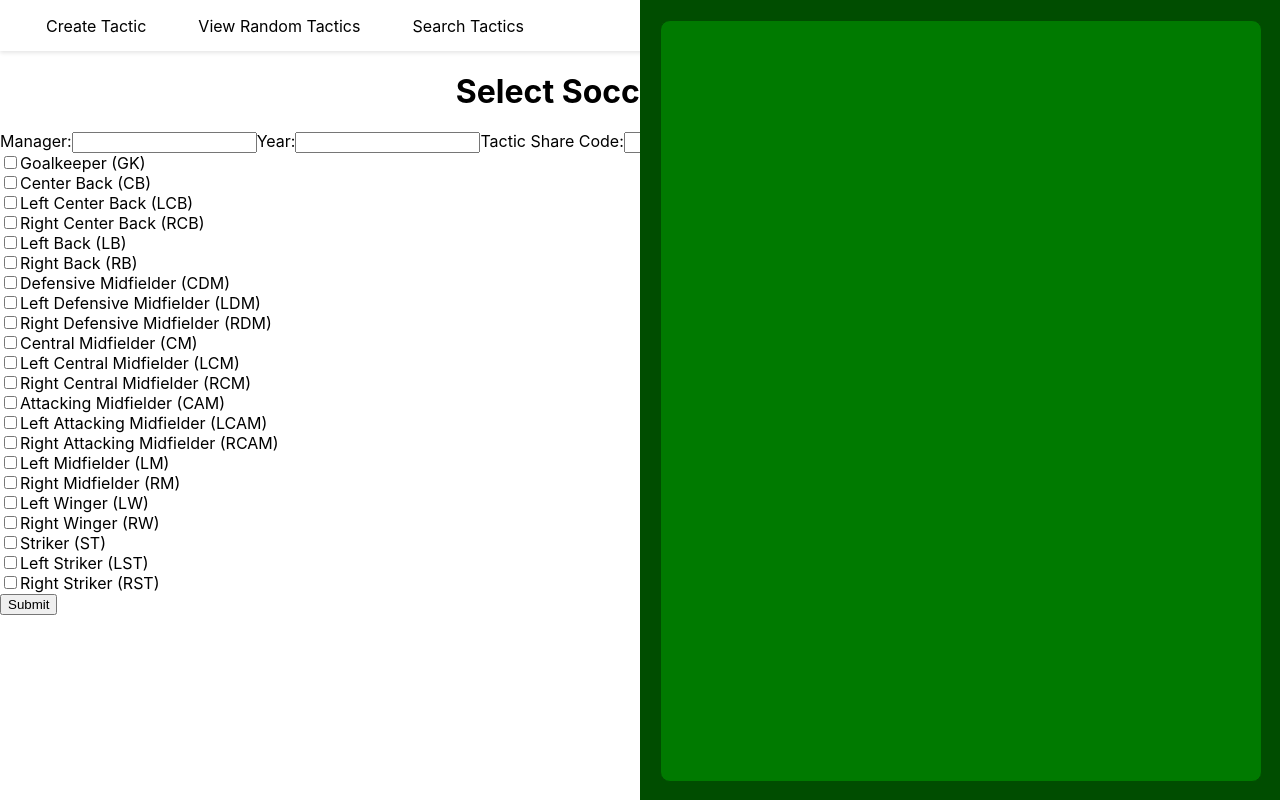
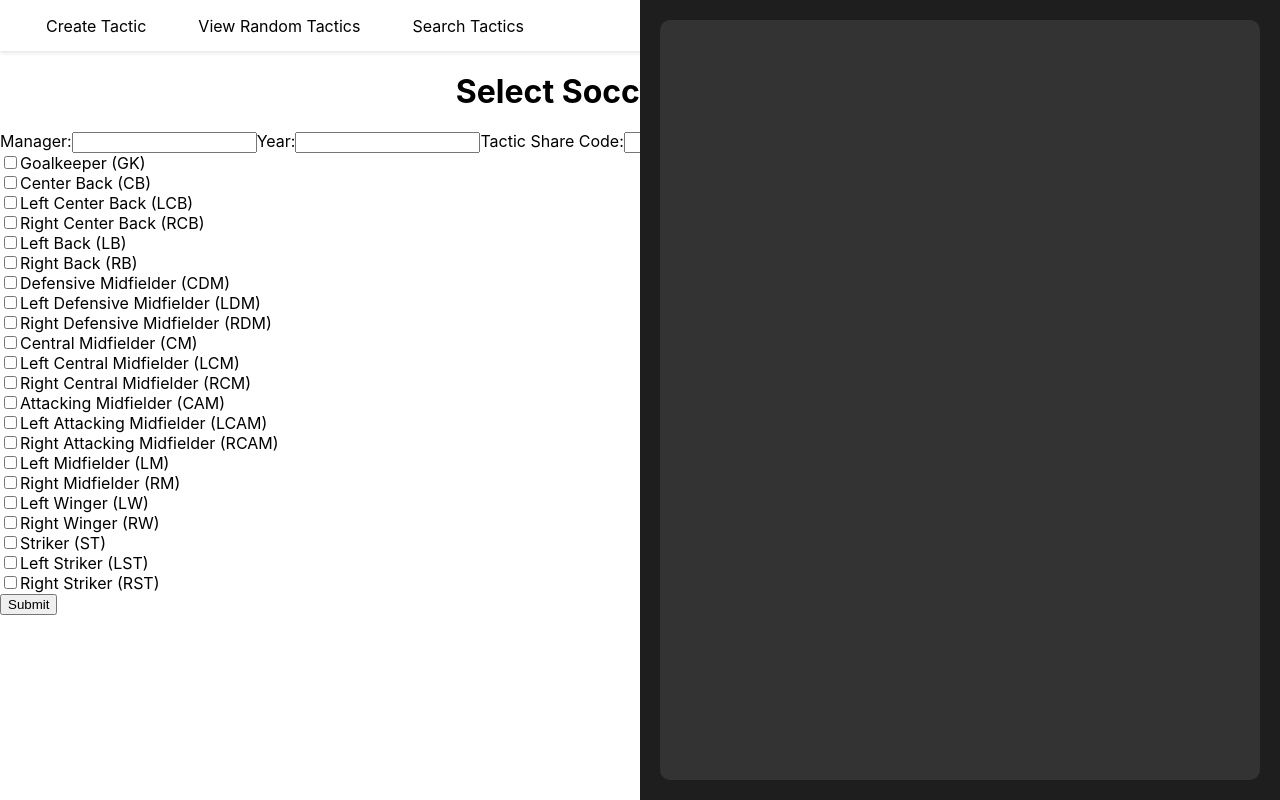
Before and after one commit to harrybell1995/fc24tacticdb, a React (Create React App) app: page / in a window 1280 px wide. Built offline with nearby package versions, Linux system fonts and the light colour scheme.

Commit message:
refresh git cache

```diff
--- a/src/SoccerPitch.css
+++ b/src/SoccerPitch.css
@@ -1,43 +1,47 @@
 /* SoccerPitch.css */
 
+/* Base styles for the soccer pitch */
 .soccer-pitch {
   position: fixed;
   right: 0;
   top: 0;
   width: 50%;
   height: 100%;
-  background-color: #004d00; /* Darker green */
+  background-color: #1e1e1e; /* Darker background color for night mode */
   padding: 20px;
   box-sizing: border-box;
   overflow: hidden;
 }
 
+/* Styles for the pitch container */
 .pitch {
   position: relative;
   width: 100%;
   height: 100%;
-  background-color: #007a00; /* Slightly lighter green */
-  border: 1px solid #004d00;
+  background-color: #333; /* Slightly lighter green */
   border-radius: 10px;
 }
 
+/* Styles for player positions */
 .position {
   position: absolute;
   width: 40px;
   height: 40px;
-  background-color: #fff;
+  background-color: #e0e0e0;
   border-radius: 50%;
   display: flex;
   align-items: center;
   justify-content: center;
-  border: 1px solid #000;
+  border: 4px solid #000;
   font-size: 14px;
   font-weight: bold;
   text-align: center;
   color: #000;
   cursor: pointer;
+  box-shadow: 0 2px 5px rgba(0, 0, 0, 0.3); /* Add shadow for better visibility */
 }
 
+/* Hover effect for position */
 .position:hover::after {
   content: attr(data-role) " - " attr(data-focus);
   position: absolute;
@@ -49,3 +53,25 @@
   white-space: nowrap;
   font-size: 12px;
 }
+
+/* Responsive styles for mobile view */
+@media (max-width: 768px) {
+  .soccer-pitch {
+    width: 100%; /* Full width on mobile */
+    height: 50%; /* Adjust height for mobile view */
+  }
+
+  .pitch {
+    height: 100%; /* Full height of the container */
+  }
+
+  .position {
+    width: 30px; /* Smaller circles on mobile */
+    height: 30px;
+    font-size: 12px; /* Smaller font size */
+  }
+
+  .position:hover::after {
+    font-size: 10px; /* Smaller tooltip font size */
+  }
+}
--- a/src/SoccerPitch.js
+++ b/src/SoccerPitch.js
@@ -3,28 +3,28 @@ import './SoccerPitch.css'; // Import CSS for styling the pitch
 
 const SoccerPitch = ({ selectedPositions }) => {
     const positionStyles = {
-        'Goalkeeper (GK)': { bottom: '10%', left: '50%', transform: 'translateX(-50%)' },
-        'Center Back (CB)': { bottom: '30%', left: '50%', transform: 'translateX(-50%)' },
-        'Left Center Back (LCB)': { bottom: '30%', left: '30%' },
-        'Right Center Back (RCB)': { bottom: '30%', right: '30%' },
-        'Left Back (LB)': { bottom: '33%', left: '15%' },
-        'Right Back (RB)': { bottom: '33%', right: '15%' },
-        'Defensive Midfielder (CDM)': { bottom: '40%', left: '50%', transform: 'translateX(-50%)' },
-        'Left Defensive Midfielder (LDM)': { bottom: '40%', left: '35%' },
-        'Right Defensive Midfielder (RDM)': { bottom: '40%', right: '35%' },
-        'Central Midfielder (CM)': { bottom: '50%', left: '50%', transform: 'translateX(-50%)' },
-        'Left Central Midfielder (LCM)': { bottom: '50%', left: '35%' },
-        'Left Midfielder (LM)': { bottom: '53%', left: '15%' },
-        'Right Midfielder (RM)': { bottom: '53%', right: '15%' },
-        'Right Central Midfielder (RCM)': { bottom: '50%', right: '35%' },
-        'Attacking Midfielder (CAM)': { bottom: '60%', left: '50%', transform: 'translateX(-50%)' },
-        'Left Attacking Midfielder (LCAM)': { bottom: '60%', left: '30%' },
-        'Right Attacking Midfielder (RCAM)': { bottom: '60%', right: '30%' },
-        'Left Winger (LW)': { bottom: '70%', left: '20%' },
-        'Right Winger (RW)': { bottom: '70%', right: '20%' },
-        'Striker (ST)': { bottom: '80%', left: '50%', transform: 'translateX(-50%)' },
-        'Left Striker (LST)': { bottom: '80%', left: '30%' },
-        'Right Striker (RST)': { bottom: '80%', right: '30%' }
+        'Goalkeeper (GK)': { bottom: '20%', left: '50%', transform: 'translateX(-50%)' },
+        'Center Back (CB)': { bottom: '33%', left: '50%', transform: 'translateX(-50%)' },
+        'Left Center Back (LCB)': { bottom: '33%', left: '30%' },
+        'Right Center Back (RCB)': { bottom: '33%', right: '30%' },
+        'Left Back (LB)': { bottom: '35%', left: '15%' },
+        'Right Back (RB)': { bottom: '35%', right: '15%' },
+        'Defensive Midfielder (CDM)': { bottom: '43%', left: '50%', transform: 'translateX(-50%)' },
+        'Left Defensive Midfielder (LDM)': { bottom: '43%', left: '35%' },
+        'Right Defensive Midfielder (RDM)': { bottom: '43%', right: '35%' },
+        'Central Midfielder (CM)': { bottom: '53%', left: '50%', transform: 'translateX(-50%)' },
+        'Left Central Midfielder (LCM)': { bottom: '53%', left: '35%' },
+        'Left Midfielder (LM)': { bottom: '55%', left: '15%' },
+        'Right Midfielder (RM)': { bottom: '55%', right: '15%' },
+        'Right Central Midfielder (RCM)': { bottom: '53%', right: '35%' },
+        'Attacking Midfielder (CAM)': { bottom: '63%', left: '50%', transform: 'translateX(-50%)' },
+        'Left Attacking Midfielder (LCAM)': { bottom: '63%', left: '30%' },
+        'Right Attacking Midfielder (RCAM)': { bottom: '63%', right: '30%' },
+        'Left Winger (LW)': { bottom: '70%', left: '15%' },
+        'Right Winger (RW)': { bottom: '70%', right: '15%' },
+        'Striker (ST)': { bottom: '73%', left: '50%', transform: 'translateX(-50%)' },
+        'Left Striker (LST)': { bottom: '73%', left: '30%' },
+        'Right Striker (RST)': { bottom: '73%', right: '30%' }
       };
 
 
```
